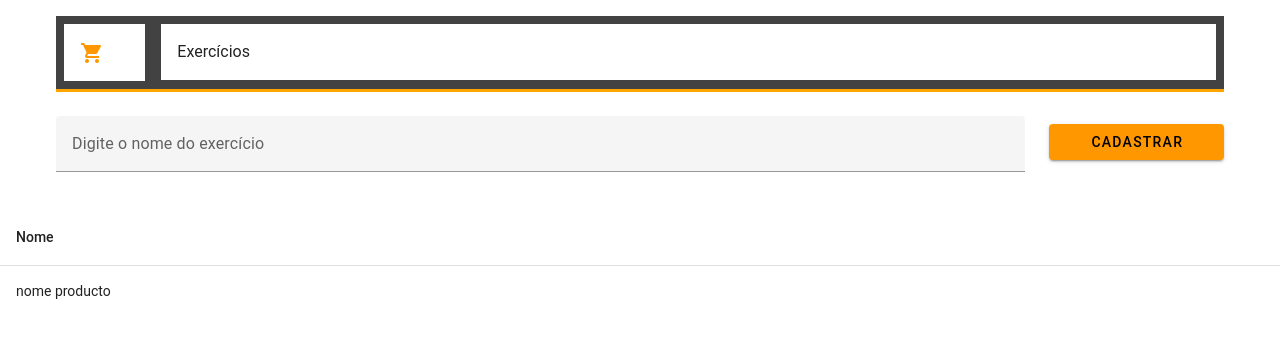
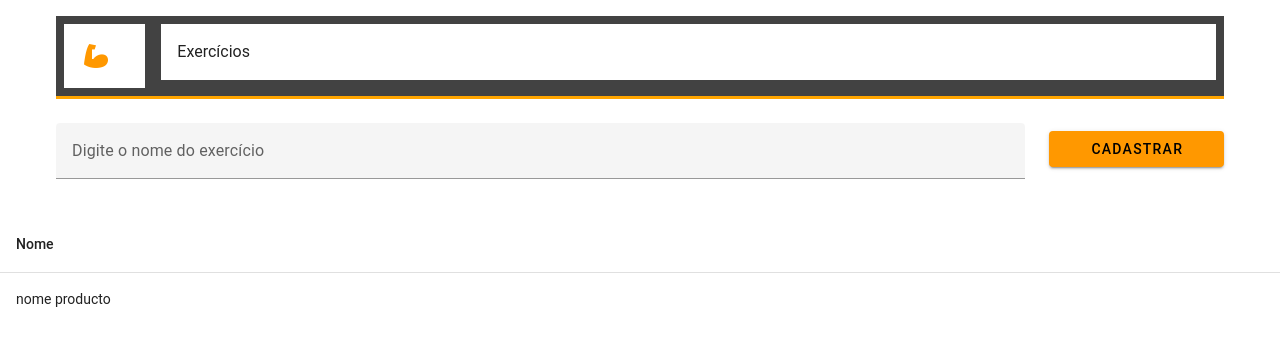
Before and after one commit to ElianaMT/ProjetoM1-sem13, a Vue app in the folder proyecto-m1/: page /gerenciamento-exercicios in a window 1280 px wide. Shown: the top 346 px of the page. Built offline with nearby package versions, Linux system fonts and the light colour scheme.

Commit message:
style:"muda icon"

```diff
--- a/proyecto-m1/src/views/GerenciamentoExercicios/GerenciamentoExercicios.vue
+++ b/proyecto-m1/src/views/GerenciamentoExercicios/GerenciamentoExercicios.vue
@@ -5,7 +5,8 @@
             <v-row no-gutters class="flex-wrap bg-surface-variant encabezado">
                 <v-col cols="1" class="flex-grow-0 flex-shrink-0">
                     <v-sheet class="ma-2 pa-4">
-                        <v-icon color="orange">mdi-cart</v-icon>
+                        <v-icon color="orange" size="x-large">mdi-arm-flex</v-icon>
+
                     </v-sheet>
                 </v-col>
 
@@ -48,6 +49,8 @@
 
         </tbody>
     </v-table>
+
+
 </template>
 
 
```
